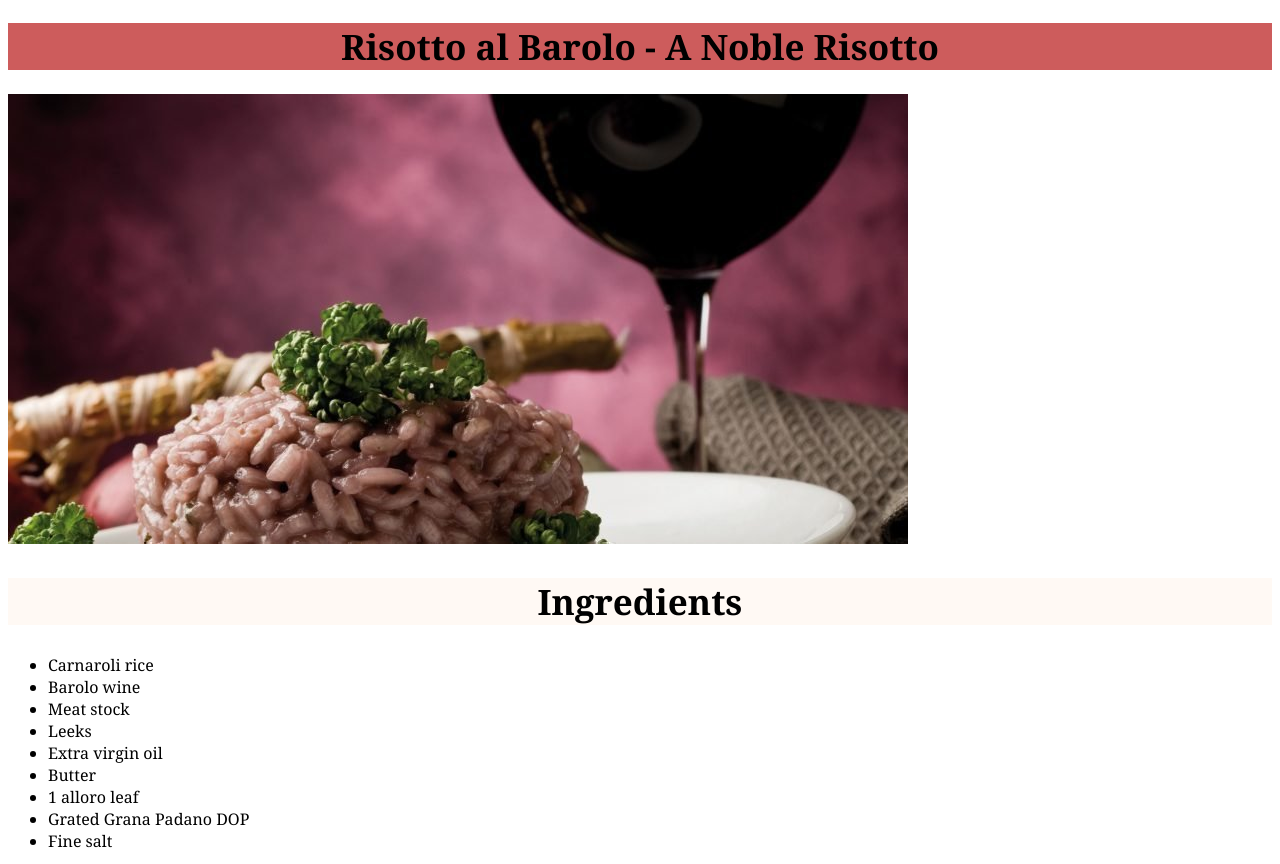
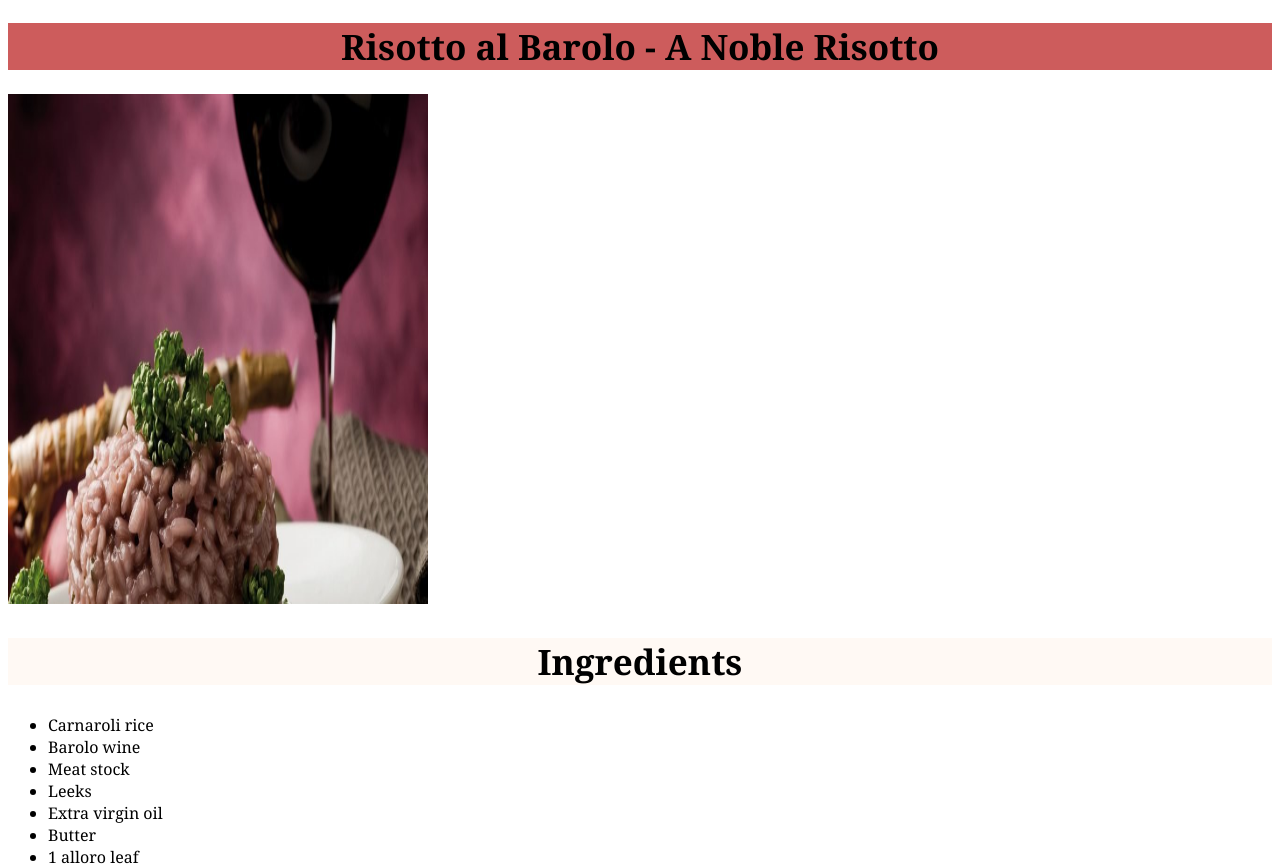
Before and after one commit to S-Caruso/odin-recipes, a plain HTML site: page recipes/Barolo/barolo.html in a window 1280 px wide. Shown: the top 864 px of the page. Drawn offline with Linux system fonts and the light colour scheme.

Commit message:
Text align and reduce img dimensions

```diff
--- a/recipes/Barolo/styles.css
+++ b/recipes/Barolo/styles.css
@@ -5,6 +5,11 @@
 h1 {
   background-color: indianred;
   font-size: 35px;
+}
+
+img {
+  height: 510px;
+  width: 420px;
 }
 
 h2 {
@@ -22,4 +27,5 @@ h1, h2, h3 {
   align-items: center;
   display: flex;
   justify-content: center;
+  text-align: center;
 }
```
